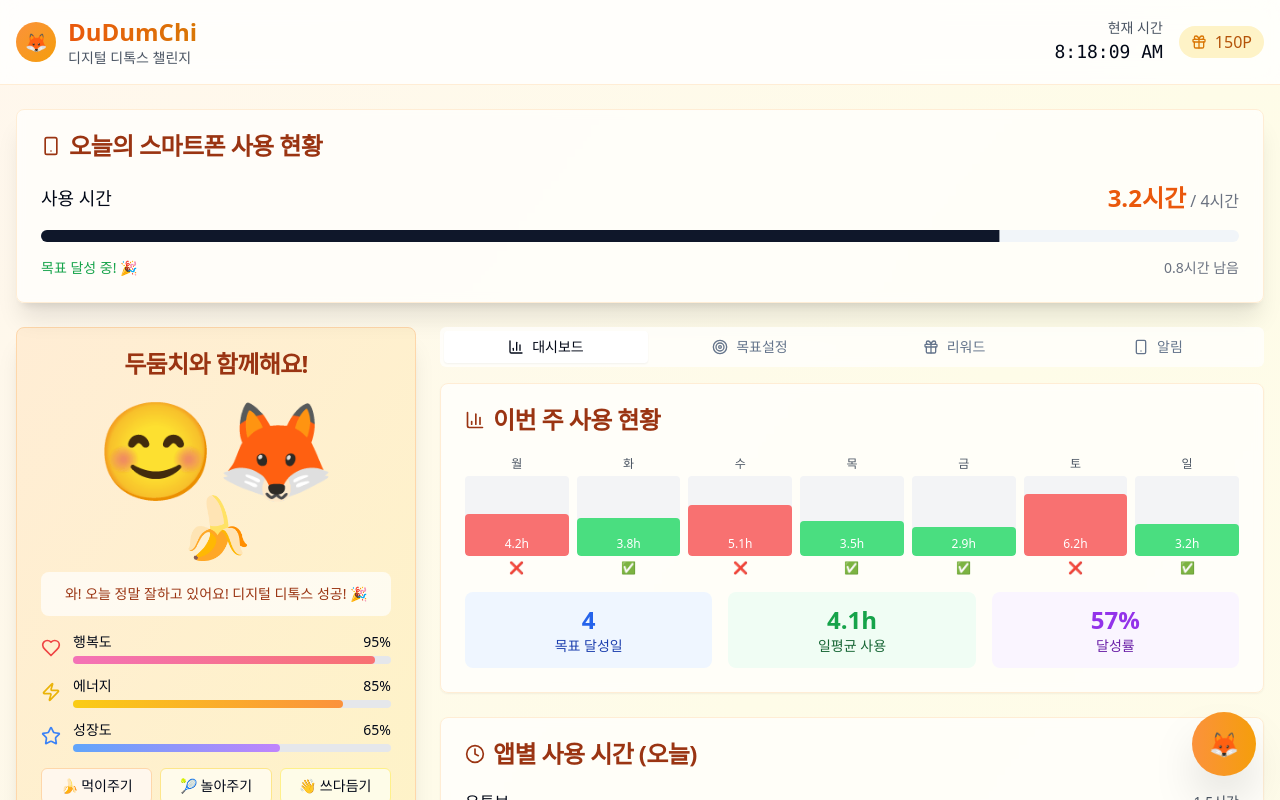
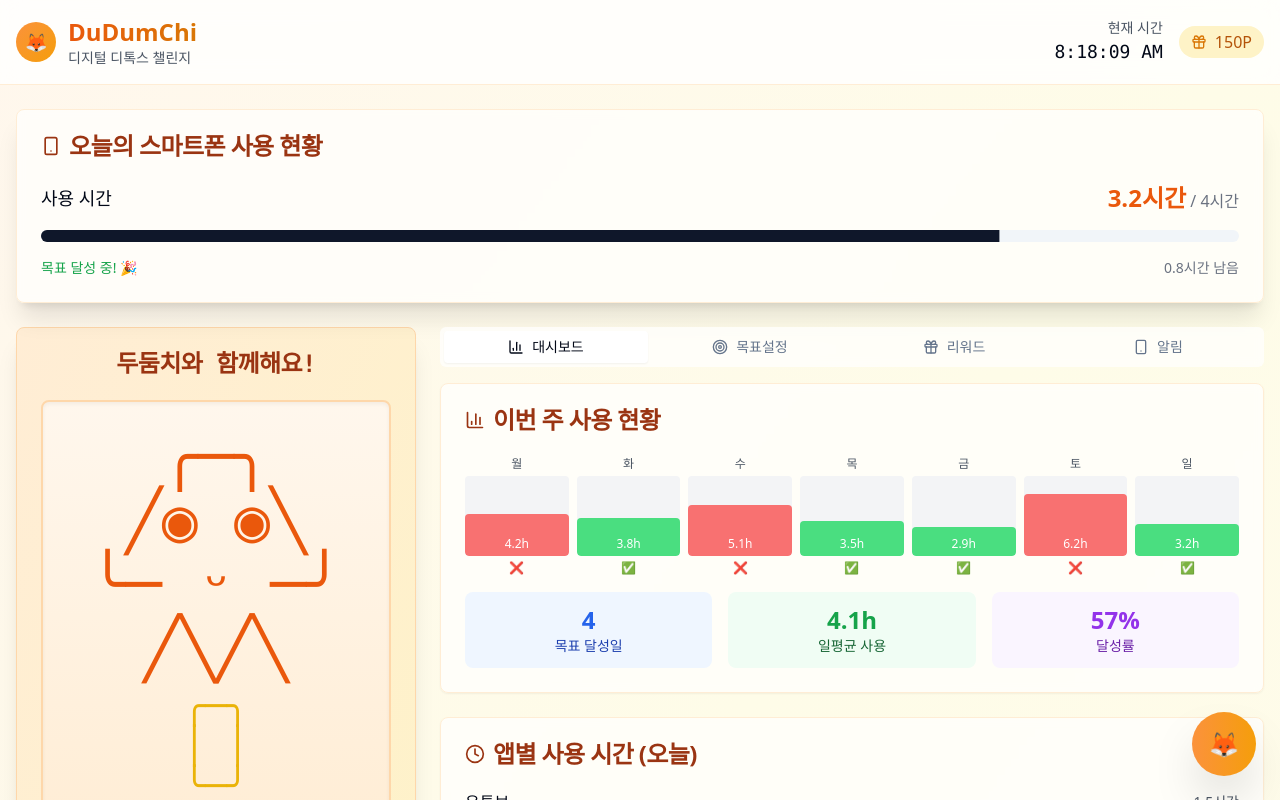
Before and after one commit to m6z1/dudumchi-detox-buddy, a React (Vite) app: page / in a window 1280 px wide. Shown: the top 800 px of the page. Built offline with nearby package versions, Linux system fonts and the light colour scheme.

Commit message:
Refactor: Convert character to dot style
Update the Dudumchi character to a dot-style representation.

```diff
--- a/src/components/DudumchiCharacter.tsx
+++ b/src/components/DudumchiCharacter.tsx
@@ -47,11 +47,63 @@ const DudumchiCharacter = ({ mood, isGoalMet, todayUsage, dailyGoal }: DudumchiC
     }
   };
 
-  const getMoodEmoji = () => {
-    if (currentMood === 'happy') return '😊🦊';
-    if (currentMood === 'worried') return '😟🦊';
-    if (currentMood === 'sleepy') return '😴🦊';
-    return '🙂🦊';
+  const getPixelFox = () => {
+    const baseStyle = "font-mono text-6xl leading-none select-none";
+
+    if (currentMood === 'happy') {
+      return (
+        <div className={`${baseStyle} text-orange-600`}>
+          <div className="pixel-art">
+            <div className="text-center space-y-1">
+              <div>  ╭─╮  </div>
+              <div> ╱◉ ◉╲ </div>
+              <div>╰─ ᵕ ─╯</div>
+              <div>  ╱╲╱╲  </div>
+            </div>
+          </div>
+        </div>
+      );
+    } else if (currentMood === 'worried') {
+      return (
+        <div className={`${baseStyle} text-orange-500`}>
+          <div className="pixel-art">
+            <div className="text-center space-y-1">
+              <div>  ╭─╮  </div>
+              <div> ╱◔ ◔╲ </div>
+              <div>╰─ ⌒ ─╯</div>
+              <div>  ╱╲╱╲  </div>
+            </div>
+          </div>
+        </div>
+      );
+    } else {
+      return (
+        <div className={`${baseStyle} text-orange-500`}>
+          <div className="pixel-art">
+            <div className="text-center space-y-1">
+              <div>  ╭─╮  </div>
+              <div> ╱● ●╲ </div>
+              <div>╰─ ― ─╯</div>
+              <div>  ╱╲╱╲  </div>
+            </div>
+          </div>
+        </div>
+      );
+    }
+  };
+
+  const getPixelBanana = () => {
+    return (
+      <div className="font-mono text-4xl text-yellow-500 select-none">
+        <div className="pixel-art">
+          <div className="text-center">
+            <div>╭─╮</div>
+            <div>│ │</div>
+            <div>╰─╯</div>
+          </div>
+        </div>
+      </div>
+    );
   };
 
   const getMoodMessage = () => {
@@ -65,34 +117,38 @@ const DudumchiCharacter = ({ mood, isGoalMet, todayUsage, dailyGoal }: DudumchiC
   return (
     <Card className="bg-gradient-to-br from-orange-100 to-amber-100 border-orange-200 shadow-xl">
       <CardHeader>
-        <CardTitle className="text-center text-orange-800">두둠치와 함께해요!</CardTitle>
+        <CardTitle className="text-center text-orange-800 font-mono">두둠치와 함께해요!</CardTitle>
       </CardHeader>
       <CardContent className="space-y-4">
-        {/* Character Display */}
+        {/* Pixel Character Display */}
         <div className="text-center">
-          <div className={`text-8xl transition-transform duration-1000 ${isAnimating ? 'scale-110' : 'scale-100'}`}>
-            {getMoodEmoji()}
-            <div className="text-6xl">🍌</div>
+          <div className={`transition-transform duration-1000 ${isAnimating ? 'scale-110' : 'scale-100'}`}>
+            <div className="bg-gradient-to-b from-orange-50 to-orange-100 rounded-lg p-6 border-2 border-orange-200 shadow-inner">
+              {getPixelFox()}
+              <div className="mt-2">
+                {getPixelBanana()}
+              </div>
+            </div>
           </div>
-          <div className="mt-4 p-3 bg-white/70 rounded-lg">
-            <p className="text-sm text-orange-800 font-medium">
+          <div className="mt-4 p-3 bg-white/70 rounded-lg border border-orange-200">
+            <p className="text-sm text-orange-800 font-medium font-mono">
               {getMoodMessage()}
             </p>
           </div>
         </div>
 
-        {/* Status Bars */}
+        {/* Pixel-style Status Bars */}
         <div className="space-y-3">
           <div className="flex items-center gap-3">
             <Heart className="w-5 h-5 text-red-500" />
             <div className="flex-1">
-              <div className="flex justify-between text-sm mb-1">
+              <div className="flex justify-between text-sm mb-1 font-mono">
                 <span>행복도</span>
                 <span>{happiness}%</span>
               </div>
-              <div className="w-full bg-gray-200 rounded-full h-2">
+              <div className="w-full bg-gray-300 rounded-none h-3 border border-gray-400 pixel-bar">
                 <div
-                  className="bg-gradient-to-r from-pink-400 to-red-400 h-2 rounded-full transition-all duration-500"
+                  className="bg-gradient-to-r from-pink-400 to-red-400 h-full transition-all duration-500 pixel-fill"
                   style={{ width: `${happiness}%` }}
                 />
               </div>
@@ -102,13 +158,13 @@ const DudumchiCharacter = ({ mood, isGoalMet, todayUsage, dailyGoal }: DudumchiC
           <div className="flex items-center gap-3">
             <Zap className="w-5 h-5 text-yellow-500" />
             <div className="flex-1">
-              <div className="flex justify-between text-sm mb-1">
+              <div className="flex justify-between text-sm mb-1 font-mono">
                 <span>에너지</span>
                 <span>{energy}%</span>
               </div>
-              <div className="w-full bg-gray-200 rounded-full h-2">
+              <div className="w-full bg-gray-300 rounded-none h-3 border border-gray-400 pixel-bar">
                 <div
-                  className="bg-gradient-to-r from-yellow-400 to-orange-400 h-2 rounded-full transition-all duration-500"
+                  className="bg-gradient-to-r from-yellow-400 to-orange-400 h-full transition-all duration-500 pixel-fill"
                   style={{ width: `${energy}%` }}
                 />
               </div>
@@ -118,13 +174,13 @@ const DudumchiCharacter = ({ mood, isGoalMet, todayUsage, dailyGoal }: DudumchiC
           <div className="flex items-center gap-3">
             <Star className="w-5 h-5 text-blue-500" />
             <div className="flex-1">
-              <div className="flex justify-between text-sm mb-1">
+              <div className="flex justify-between text-sm mb-1 font-mono">
                 <span>성장도</span>
                 <span>{growth}%</span>
               </div>
-              <div className="w-full bg-gray-200 rounded-full h-2">
+              <div className="w-full bg-gray-300 rounded-none h-3 border border-gray-400 pixel-bar">
                 <div
-                  className="bg-gradient-to-r from-blue-400 to-purple-400 h-2 rounded-full transition-all duration-500"
+                  className="bg-gradient-to-r from-blue-400 to-purple-400 h-full transition-all duration-500 pixel-fill"
                   style={{ width: `${growth}%` }}
                 />
               </div>
@@ -132,13 +188,13 @@ const DudumchiCharacter = ({ mood, isGoalMet, todayUsage, dailyGoal }: DudumchiC
           </div>
         </div>
 
-        {/* Action Buttons */}
+        {/* Pixel-style Action Buttons */}
         <div className="grid grid-cols-3 gap-2">
           <Button
             variant="outline"
             size="sm"
             onClick={() => handleInteraction('feed')}
-            className="bg-orange-50 border-orange-200 hover:bg-orange-100"
+            className="bg-orange-50 border-2 border-orange-300 hover:bg-orange-100 font-mono text-xs rounded-none pixel-button"
           >
             🍌 먹이주기
           </Button>
@@ -146,7 +202,7 @@ const DudumchiCharacter = ({ mood, isGoalMet, todayUsage, dailyGoal }: DudumchiC
             variant="outline"
             size="sm"
             onClick={() => handleInteraction('play')}
-            className="bg-amber-50 border-amber-200 hover:bg-amber-100"
+            className="bg-amber-50 border-2 border-amber-300 hover:bg-amber-100 font-mono text-xs rounded-none pixel-button"
           >
             🎾 놀아주기
           </Button>
@@ -154,7 +210,7 @@ const DudumchiCharacter = ({ mood, isGoalMet, todayUsage, dailyGoal }: DudumchiC
             variant="outline"
             size="sm"
             onClick={() => handleInteraction('pet')}
-            className="bg-yellow-50 border-yellow-200 hover:bg-yellow-100"
+            className="bg-yellow-50 border-2 border-yellow-300 hover:bg-yellow-100 font-mono text-xs rounded-none pixel-button"
           >
             👋 쓰다듬기
           </Button>
@@ -162,15 +218,37 @@ const DudumchiCharacter = ({ mood, isGoalMet, todayUsage, dailyGoal }: DudumchiC
 
         {/* Daily Achievement */}
         <div className="text-center">
-          <div className={`inline-flex items-center gap-2 px-3 py-1 rounded-full text-sm font-medium ${
+          <div className={`inline-flex items-center gap-2 px-3 py-1 border-2 text-sm font-mono font-medium rounded-none ${
             isGoalMet
-              ? 'bg-green-100 text-green-800'
-              : 'bg-orange-100 text-orange-800'
+              ? 'bg-green-100 text-green-800 border-green-300'
+              : 'bg-orange-100 text-orange-800 border-orange-300'
           }`}>
             <span>{isGoalMet ? '🏆' : '🎯'}</span>
             {isGoalMet ? '오늘 목표 달성!' : '목표까지 조금 더!'}
           </div>
         </div>
+
+        <style jsx>{`
+          .pixel-art {
+            image-rendering: pixelated;
+            image-rendering: -moz-crisp-edges;
+            image-rendering: crisp-edges;
+          }
+          .pixel-bar {
+            image-rendering: pixelated;
+          }
+          .pixel-fill {
+            image-rendering: pixelated;
+          }
+          .pixel-button {
+            image-rendering: pixelated;
+            box-shadow: 2px 2px 0px rgba(0,0,0,0.1);
+          }
+          .pixel-button:hover {
+            box-shadow: 1px 1px 0px rgba(0,0,0,0.2);
+            transform: translate(1px, 1px);
+          }
+        `}</style>
       </CardContent>
     </Card>
   );
```
